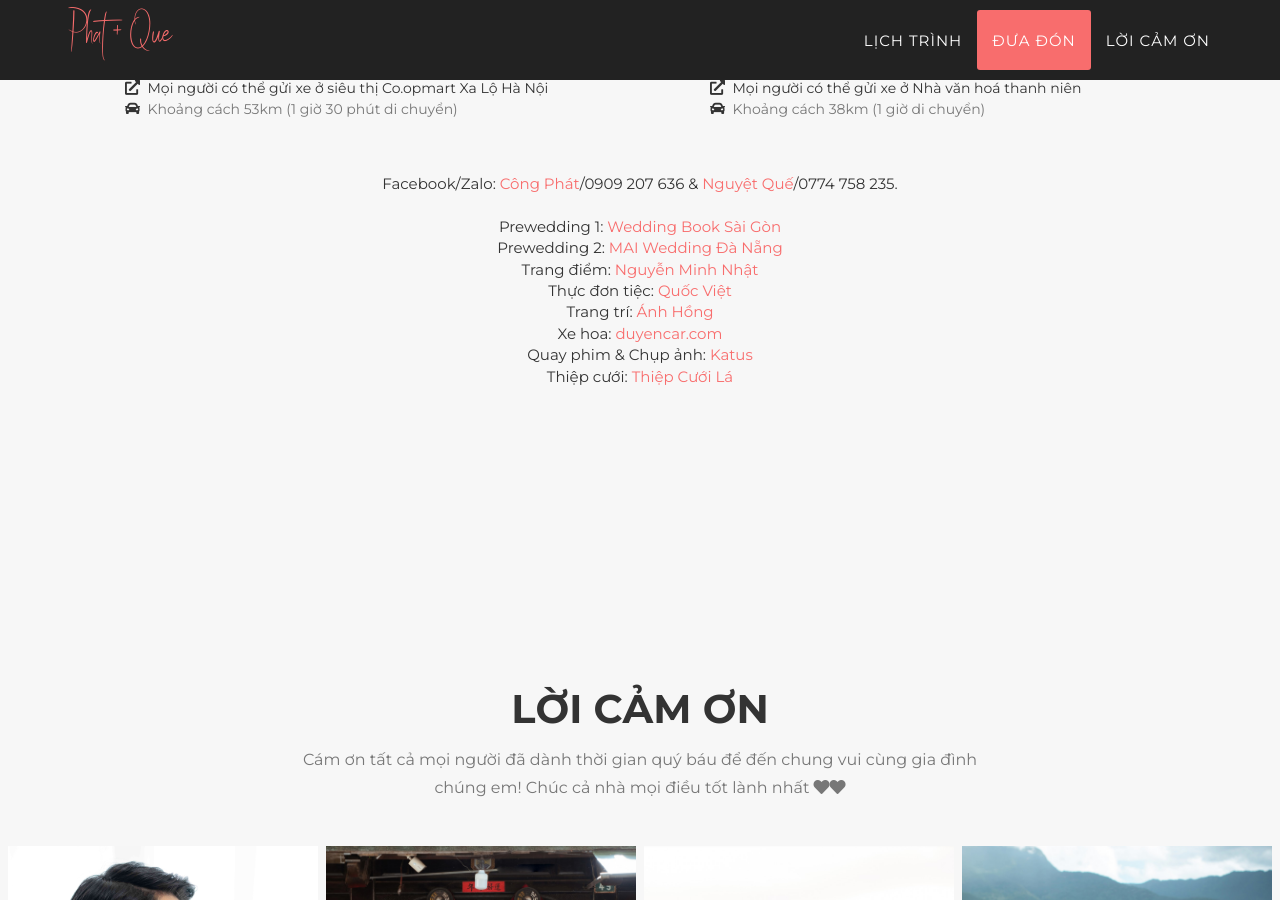
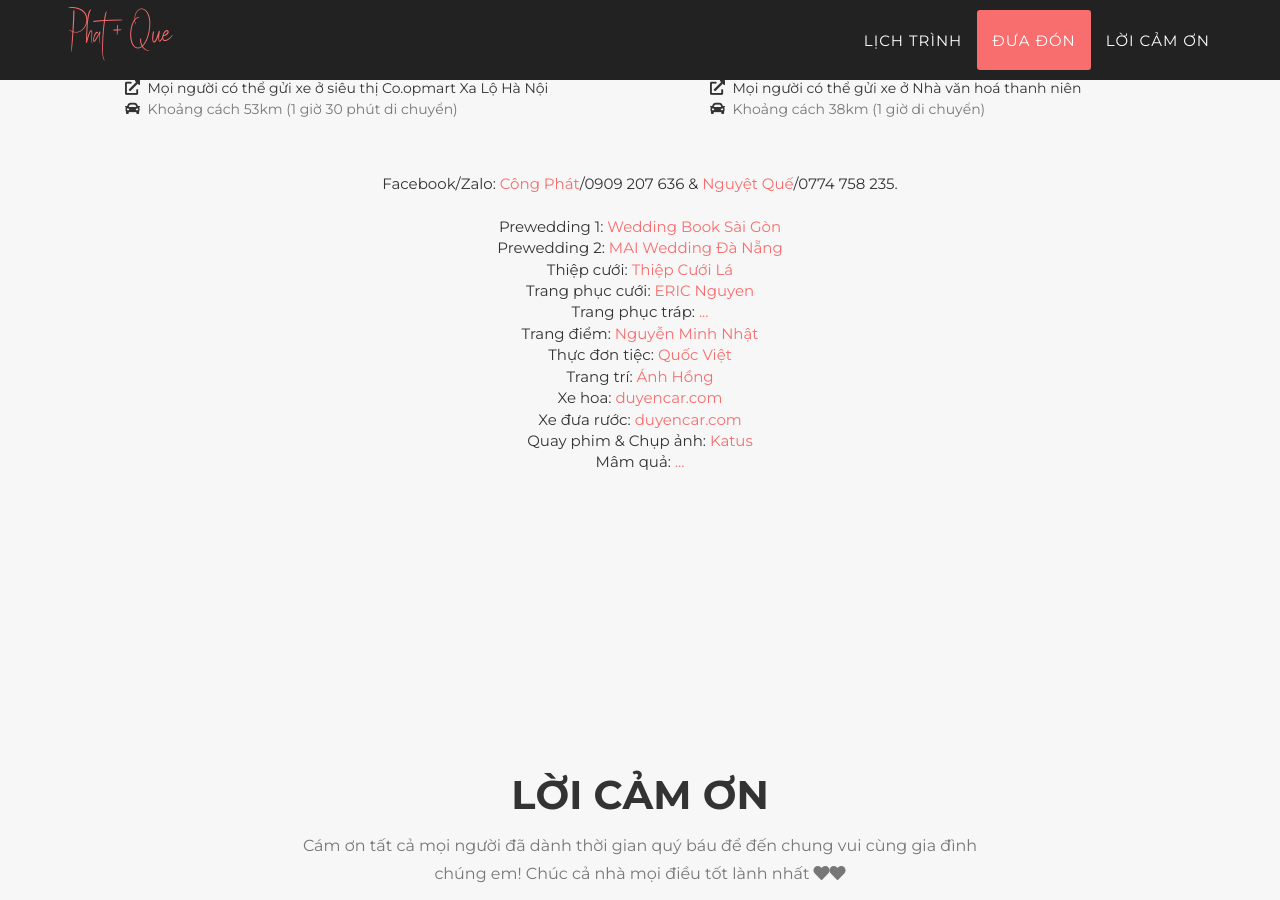
Before and after one commit to phatque/phatque, a Jekyll site: the page built from index.html, in a window 1280 px wide and 900 px high, scrolled down 2199 px. Built offline with Jekyll 4.4.1, drawn with Linux system fonts in a browser that asks for light colours; some web fonts are replaced.

Commit message:
Update stay.html

```diff
--- a/_includes/en_data/stay.html
+++ b/_includes/en_data/stay.html
@@ -66,12 +66,19 @@
                <br>
                Prewedding 1: <a href="" target="_blank">Wedding Book Sài Gòn</a><br>
                Prewedding 2: <a href="" target="_blank">MAI Wedding Đà Nẵng</a><br>
+               Thiệp cưới: <a href="" target="_blank">Thiệp Cưới Lá</a><br>
+               Trang phục cưới: <a href="" target="_blank">ERIC Nguyen</a><br>
+               Trang phục tráp: <a href="" target="_blank">...</a><br>
                Trang điểm: <a href="" target="_blank">Nguyễn Minh Nhật</a><br>
                Thực đơn tiệc: <a href="" target="_blank">Quốc Việt</a><br>
                Trang trí: <a href="" target="_blank">Ánh Hồng</a><br>
                Xe hoa: <a href="" target="_blank">duyencar.com</a><br>
+               Xe đưa rước: <a href="" target="_blank">duyencar.com</a><br>
                Quay phim & Chụp ảnh: <a href="" target="_blank">Katus</a><br>
-               Thiệp cưới: <a href="" target="_blank">Thiệp Cưới Lá</a><br>
+               Mâm quả: <a href="" target="_blank">...</a><br>
+
+
+
 
            </div>
         </div>
```
